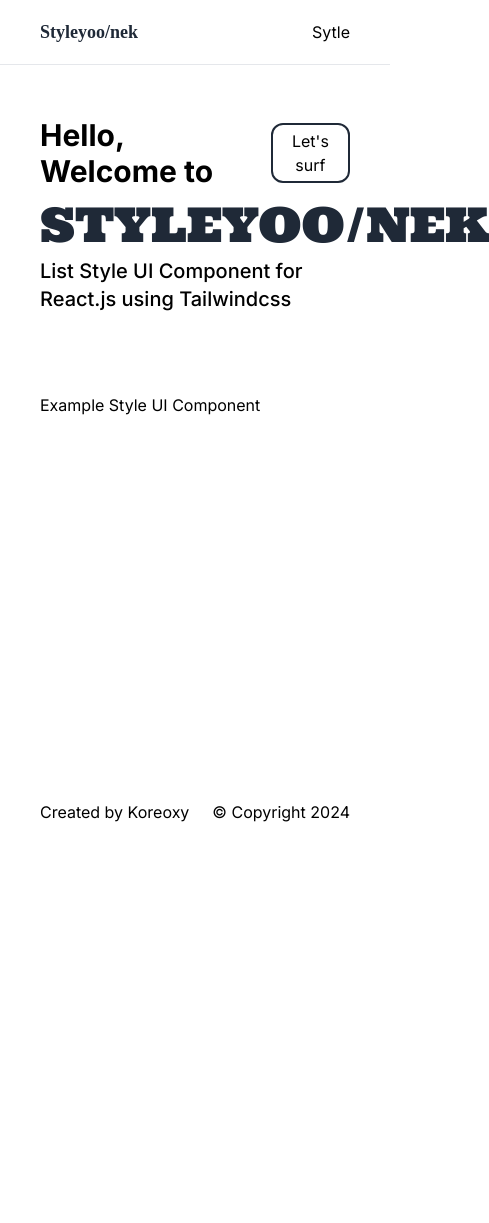
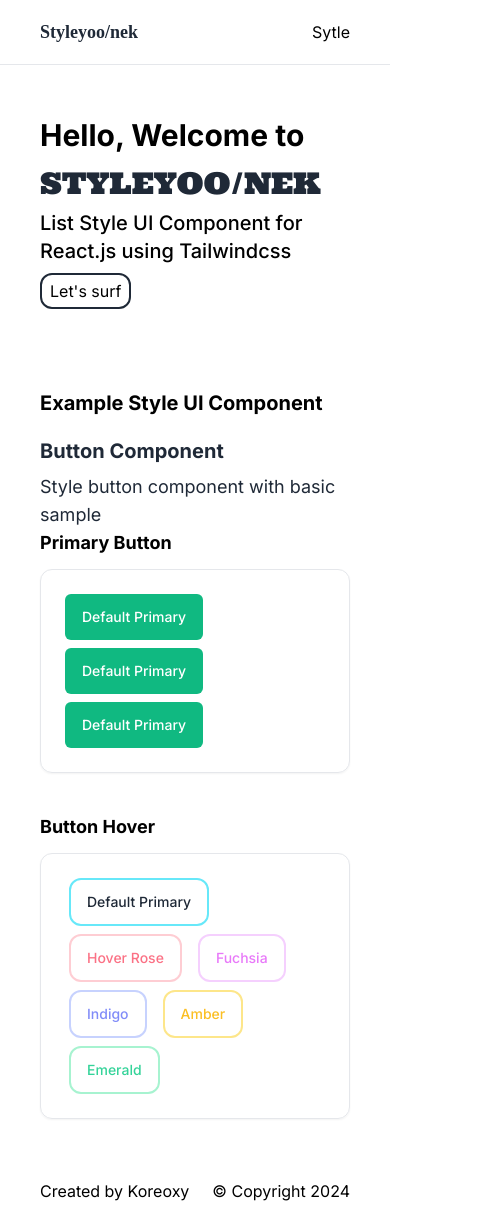
Before and after one commit to koreoxy/styleyoo-nek, a React (Vite) app: page / in a window 390 px wide. Shown: the whole page, 489 px wide, since content can reach past the window. Before the commit the page ends 844 px from the top, so only its background shows below. Built offline with nearby package versions, Linux system fonts and the light colour scheme; a web font is replaced by a local one.

Commit message:
add : sample button component library

```diff
--- a/package.json
+++ b/package.json
@@ -12,7 +12,8 @@
   "dependencies": {
     "react": "^18.2.0",
     "react-dom": "^18.2.0",
-    "react-router-dom": "^6.22.3"
+    "react-router-dom": "^6.22.3",
+    "tailwind-merge": "^2.2.1"
   },
   "devDependencies": {
     "@types/react": "^18.2.64",
--- /dev/null
+++ b/src/components/library/Button.tsx
@@ -0,0 +1,85 @@
+import { twMerge } from "tailwind-merge";
+
+// TYPE COLORS
+type PrimaryColors = {
+  bg?: string;
+  hoverBg?: string;
+  focusRing?: string;
+};
+
+type SecondaryColors = {
+  text?: string;
+  hoverBorder?: string;
+  hoverBg?: string;
+  focusRing?: string;
+};
+
+type TertiaryColors = {
+  text?: string;
+  hoverText?: string;
+  focusRing?: string;
+};
+
+type HoverColors = {
+  border?: string;
+  hoverBorder?: string;
+  hoverBg?: string;
+  text?: string;
+  focusRing?: string;
+};
+
+type BaseButtonProps = React.ButtonHTMLAttributes<HTMLButtonElement>;
+
+type ButtonComponent = {
+  (
+    props: BaseButtonProps & { variant?: "primary"; colors?: PrimaryColors }
+  ): JSX.Element;
+  (
+    props: BaseButtonProps & { variant?: "secondary"; colors?: SecondaryColors }
+  ): JSX.Element;
+  (
+    props: BaseButtonProps & { variant?: "tertiary"; colors?: TertiaryColors }
+  ): JSX.Element;
+  (
+    props: BaseButtonProps & { variant?: "hover"; colors?: HoverColors }
+  ): JSX.Element;
+};
+
+export const Button: ButtonComponent = ({
+  variant = "primary",
+  colors = {},
+  ...props
+}) => {
+  // Base clasess
+  const baseClasses: string =
+    "inline-flex items-center justify center gap-2 rounded-md px-4 text-sm font-medium transition-all focus:outline-none focus:ring-2 focus:ring-offset-2";
+
+  const generateVariantClasses = (variant: string, colorProps: any) => {
+    switch (variant) {
+      case "primary":
+        return `border border-transparent py-3 text-white ${
+          colorProps.bg || "bg-emerald-500"
+        } ${colorProps.hoverBg || "hover:bg-emerald-600"} ${
+          colorProps.focusRing || "focus:ring-emerald-500"
+        }`;
+      case "hover":
+        return `mx-1 transition ease-in-out delay-50 hover:-translate-y-1 hover:scale-110 ${
+          colorProps.hoverBg || "hover:bg-cyan-100"
+        } duration-30  border-2 ${colorProps.border || "border-cyan-300"} ${
+          colorProps.hoverBorder || "hover:border-cyan-200"
+        } hover:font-bold rounded-xl py-3 ${
+          colorProps.text || "text-gray-800"
+        } ${colorProps.focusRing || "focus:ring-cyan-200"}`;
+      default:
+        return "";
+    }
+  };
+
+  // Generate variant classses base ont the extracted color pros
+  const variantClasses = generateVariantClasses(variant, colors);
+
+  // Merge the base classes with the variant classes and any additional classes
+  const mergedClasses = twMerge([baseClasses, variantClasses]); //   Generate variatn
+
+  return <button className={mergedClasses} {...props} />;
+};
--- /dev/null
+++ b/src/components/site/Container.tsx
@@ -0,0 +1,23 @@
+export const Container = ({
+  title,
+  description,
+  children,
+}: {
+  title: string;
+  description?: string;
+  children: React.ReactNode;
+}) => {
+  return (
+    <>
+      <header>
+        <h1 className="block text-xl font-bold text-gray-800 sm:text-2xl">
+          {title}
+        </h1>
+
+        <p className="mt-2 text-lg text-gray-800">{description}</p>
+      </header>
+
+      <div className="space-y-10 md:space-y-16">{children}</div>
+    </>
+  );
+};
--- a/src/components/site/Footer.tsx
+++ b/src/components/site/Footer.tsx
@@ -1,6 +1,6 @@
 export const Footer = () => {
   return (
-    <div className="w-full fixed bottom-0">
+    <div className="w-full bottom-0">
       <div className="flex h-16 items-center px-10 sm:px-16 lg:px-44">
         <div className="mx-auto w-full max-w-3xl space-y-20">
           <div className="flex justify-between">
--- /dev/null
+++ b/src/components/site/Section.tsx
@@ -0,0 +1,26 @@
+export const Section = ({
+  title,
+  description,
+  children,
+}: {
+  title: string;
+  description?: string;
+  children: React.ReactNode;
+}) => {
+  return (
+    <div>
+      {/* SECTION JUDUL */}
+      <h1 className="text-lg font-bold">{title}</h1>
+
+      {/* SECTION DESCRIPTION */}
+      <p className="mt-1 text-gray-600">{description}</p>
+
+      {/* SECTION PREVIEW */}
+      <div className="mt-3">
+        <div className="flex flex-col rounded-xl border p-6 shadow-sm">
+          <div className="flex flex-wrap gap-2">{children}</div>
+        </div>
+      </div>
+    </div>
+  );
+};
--- a/src/pages/Home.tsx
+++ b/src/pages/Home.tsx
@@ -1,21 +1,100 @@
+import { Button } from "../components/library/Button";
+import { Container } from "../components/site/Container";
+import { Section } from "../components/site/Section";
+
 export const HomePage = () => {
   return (
     <>
       <div>
         <div className="flex gap-3 items-center py-3">
           <h2 className="text-3xl font-bold">Hello, Welcome to</h2>
-          <button className="transition ease-in-out delay-50 hover:-translate-y-1 hover:scale-110 hover:bg-cyan-100 duration-30 border-2 border-gray-800 hover:border-cyan-200 hover:font-bold rounded-xl py-1 px-2">
+          <button className="transition ease-in-out delay-50 hover:-translate-y-1 hover:scale-110 hover:bg-cyan-100 duration-30 border-2 border-gray-800 hover:border-cyan-200 hover:font-bold rounded-xl py-1 px-2 hidden sm:block">
             Let's surf
           </button>
         </div>
-        <h1 className="font-ultra text-5xl text-gray-800">STYLEYOO/NEK</h1>
+        <h1 className="font-ultra text-3xl sm:text-5xl text-gray-800">
+          STYLEYOO/NEK
+        </h1>
         <p className="mt-2 text-xl font-medium">
           List Style UI Component for React.js using Tailwindcss
         </p>
+        <button className="transition ease-in-out delay-50 hover:-translate-y-1 hover:scale-110 hover:bg-cyan-100 duration-30 border-2 border-gray-800 hover:border-cyan-200 hover:font-bold rounded-xl py-1 px-2 block sm:hidden mt-2">
+          Let's surf
+        </button>
       </div>
 
       <div>
-        <h1>Example Style UI Component</h1>
+        <h1 className="font-bold text-xl mb-5">Example Style UI Component</h1>
+
+        <Container
+          title="Button Component"
+          description="Style button component with basic sample"
+        >
+          <Section title="Primary Button">
+            <Button>Default Primary</Button>
+            <Button>Default Primary</Button>
+            <Button>Default Primary</Button>
+          </Section>
+
+          <Section title="Button Hover">
+            <Button variant="hover">Default Primary</Button>
+            <Button
+              variant="hover"
+              colors={{
+                hoverBg: "hover:bg-rose-100",
+                text: "text-rose-400",
+                hoverBorder: "border-rose-200",
+                focusRing: "focus:ring-rose-200",
+              }}
+            >
+              Hover Rose
+            </Button>
+            <Button
+              variant="hover"
+              colors={{
+                hoverBg: "hover:bg-fuchsia-100",
+                text: "text-fuchsia-400",
+                hoverBorder: "border-fuchsia-200",
+                focusRing: "focus:ring-fuchsia-200",
+              }}
+            >
+              Fuchsia
+            </Button>
+            <Button
+              variant="hover"
+              colors={{
+                hoverBg: "hover:bg-indigo-100",
+                text: "text-indigo-400",
+                hoverBorder: "border-indigo-200",
+                focusRing: "focus:ring-indigo-200",
+              }}
+            >
+              Indigo
+            </Button>
+            <Button
+              variant="hover"
+              colors={{
+                hoverBg: "hover:bg-amber-100",
+                text: "text-amber-400",
+                hoverBorder: "border-amber-200",
+                focusRing: "focus:ring-amber-200",
+              }}
+            >
+              Amber
+            </Button>
+            <Button
+              variant="hover"
+              colors={{
+                hoverBg: "hover:bg-emerald-100",
+                text: "text-emerald-400",
+                hoverBorder: "border-emerald-200",
+                focusRing: "focus:ring-emerald-200",
+              }}
+            >
+              Emerald
+            </Button>
+          </Section>
+        </Container>
       </div>
     </>
   );
```
Also changed, not shown: 1 other file (tests, documents, lock files or other folders).
